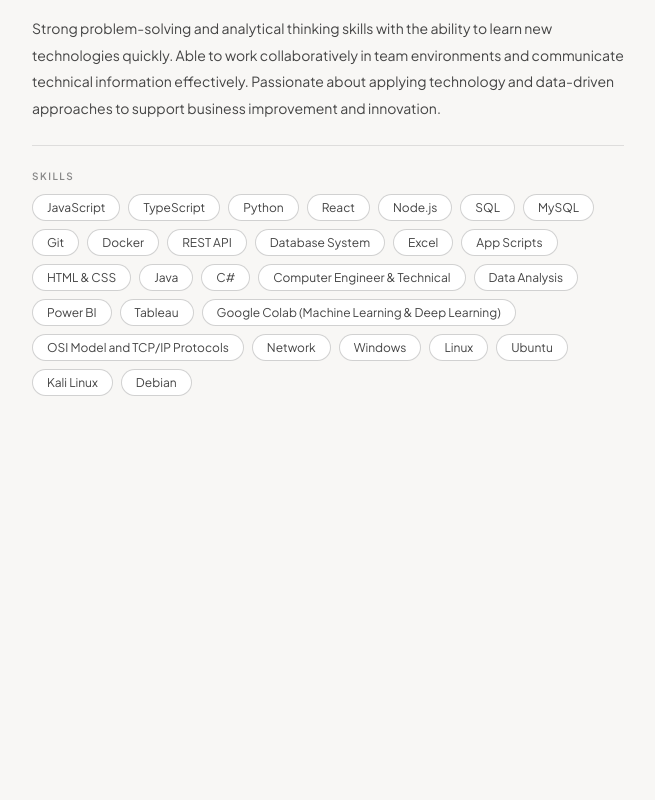
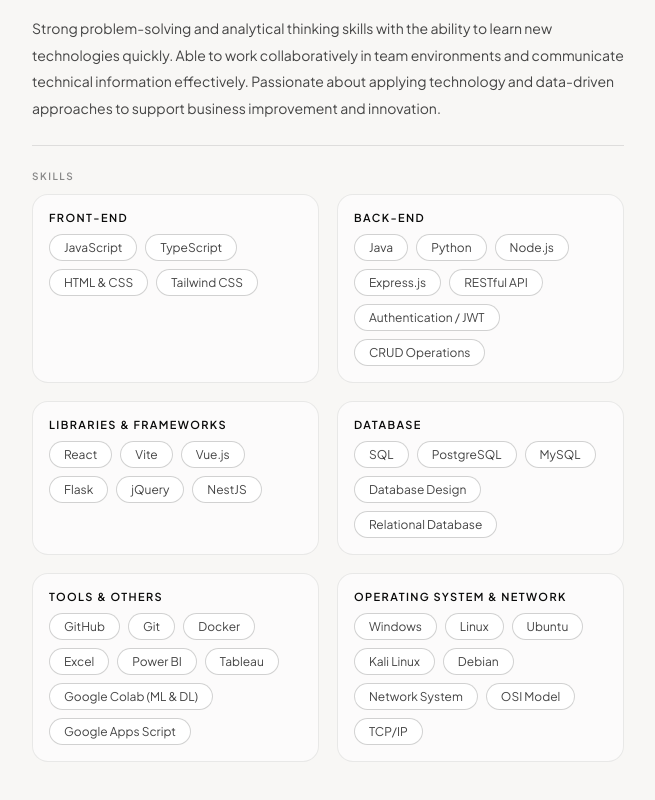
Before and after one commit to Ahraina/Portfolio-Thanarat, a React (Vite) app: page / in a window 1280 px wide. Shown: the part 786-1586 px from the top of the page, without its empty margins (448-1103 px from the left). Before the commit the page ends 1238 px from the top, so only its background shows below. Built offline with nearby package versions, Linux system fonts and the light colour scheme.

Commit message:
Update portfolio skills section

```diff
--- a/src/pages/AboutPage.jsx
+++ b/src/pages/AboutPage.jsx
@@ -1,17 +1,58 @@
 import { useState, useRef, useCallback } from 'react'
 import { Divider, SkillTag } from '../components/UI'
 
-const SKILLS = [
-  'JavaScript','TypeScript','Python',
-  'React','Node.js','SQL',' MySQL',
-  'Git','Docker','REST API','Database System',
-  'Excel','App Scripts','HTML & CSS',
-  'Java','C#','Computer Engineer & Technical',
-  'Data Analysis','Power BI','Tableau'
-  ,'Google Colab (Machine Learning & Deep Learning)',
-  ' OSI Model and TCP/IP Protocols','Network'
-  ,'Windows','Linux','Ubuntu','Kali Linux','Debian'
-]
+const SKILLS = {
+  'Front-end': [
+    'JavaScript',
+    'TypeScript',
+    'HTML & CSS',
+    'Tailwind CSS',
+  ],
+  'Back-end': [
+    'Java',
+    'Python',
+    'Node.js',
+    'Express.js',
+    'RESTful API',
+    'Authentication / JWT',
+    'CRUD Operations',
+  ],
+  'Libraries & Frameworks': [
+    'React',
+    'Vite',
+    'Vue.js',
+    'Flask',
+    'jQuery',
+    'NestJS',
+  ],
+  'Database': [
+    'SQL',
+    'PostgreSQL',
+    'MySQL',
+    'Database Design',
+    'Relational Database',
+  ],
+  'Tools & Others': [
+    'GitHub',
+    'Git',
+    'Docker',
+    'Excel',
+    'Power BI',
+    'Tableau',
+    'Google Colab (ML & DL)',
+    'Google Apps Script',
+  ],
+  'Operating System & Network': [
+    'Windows',
+    'Linux',
+    'Ubuntu',
+    'Kali Linux',
+    'Debian',
+    'Network System',
+    'OSI Model',
+    'TCP/IP',
+  ],
+}
 
 const INFO_ROWS = [
   ['ฺBirthday',  '10 November 2002'],
@@ -144,12 +185,59 @@
 
           <Divider />
 
-          <p style={{ fontSize: 10, color: 'var(--text-muted)', textTransform: 'uppercase', letterSpacing: 1.5, marginBottom: 12, fontWeight: 600 }}>Skills</p>
-          <div style={{ display: 'flex', flexWrap: 'wrap', gap: 8, animation: 'fadeUp 0.5s 0.22s ease both' }}>
-            {SKILLS.map(s => <SkillTag key={s}>{s}</SkillTag>)}
-          </div>
-        </div>
+<p
+  style={{
+    fontSize: 10,
+    color: 'var(--text-muted)',
+    textTransform: 'uppercase',
+    letterSpacing: 1.5,
+    marginBottom: 12,
+    fontWeight: 600,
+  }}
+>
+  Skills
+</p>
+
+<div
+  style={{
+    display: 'grid',
+    gridTemplateColumns: '1fr 1fr',
+    gap: 18,
+    animation: 'fadeUp 0.5s 0.22s ease both',
+  }}
+>
+  {Object.entries(SKILLS).map(([category, skills]) => (
+    <div
+      key={category}
+      style={{
+        border: '1px solid rgba(0,0,0,0.08)',
+        borderRadius: 16,
+        padding: 16,
+        background: 'rgba(255,255,255,0.55)',
+      }}
+    >
+      <p
+        style={{
+          fontSize: 11,
+          color: 'var(--black)',
+          textTransform: 'uppercase',
+          letterSpacing: 1.4,
+          marginBottom: 10,
+          fontWeight: 700,
+        }}
+      >
+        {category}
+      </p>
+
+      <div style={{ display: 'flex', flexWrap: 'wrap', gap: 8 }}>
+        {skills.map(skill => (
+          <SkillTag key={skill}>{skill}</SkillTag>
+        ))}
       </div>
+    </div> ))}
+      </div>
+    </div>
+  </div>
     </section>
   )
 }
```
